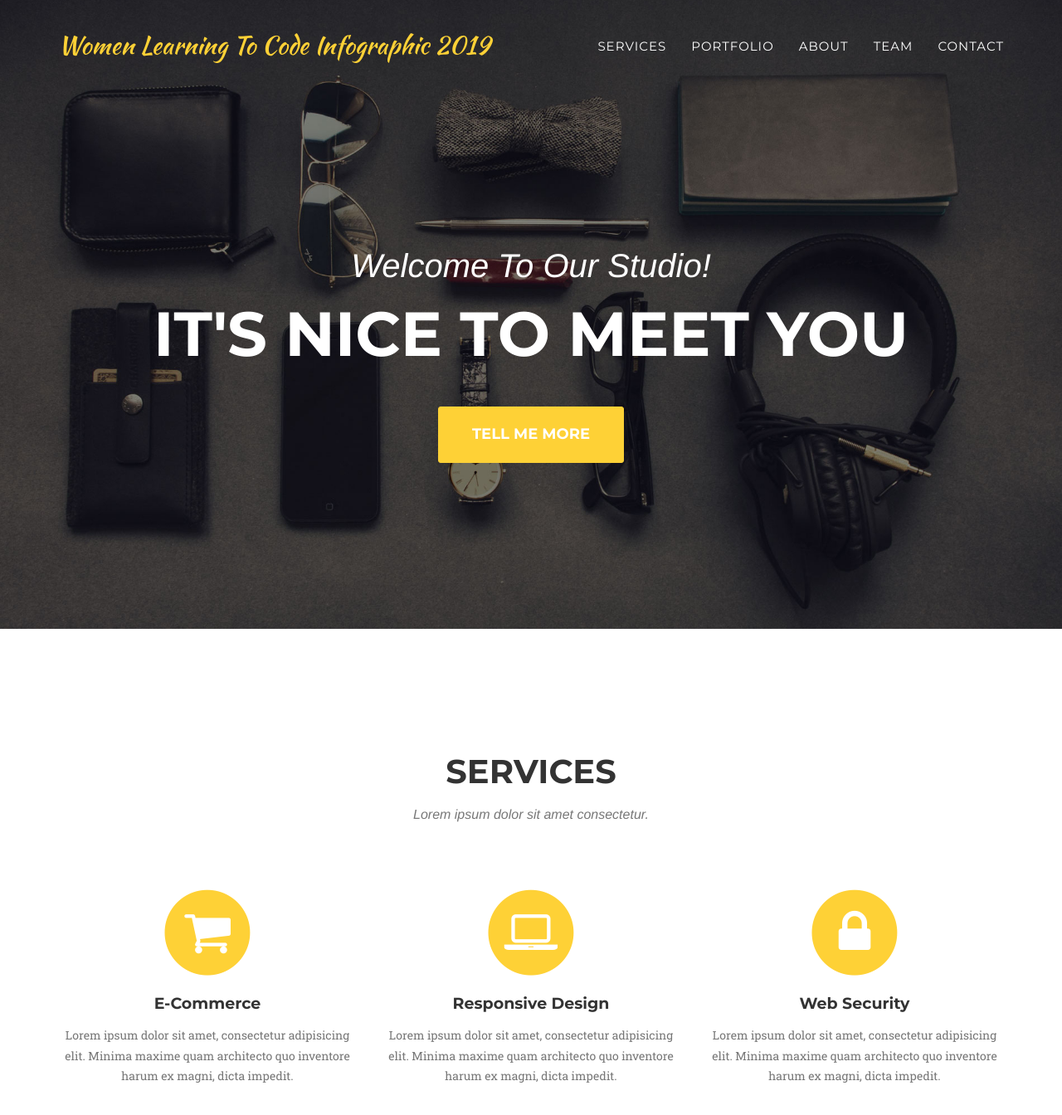
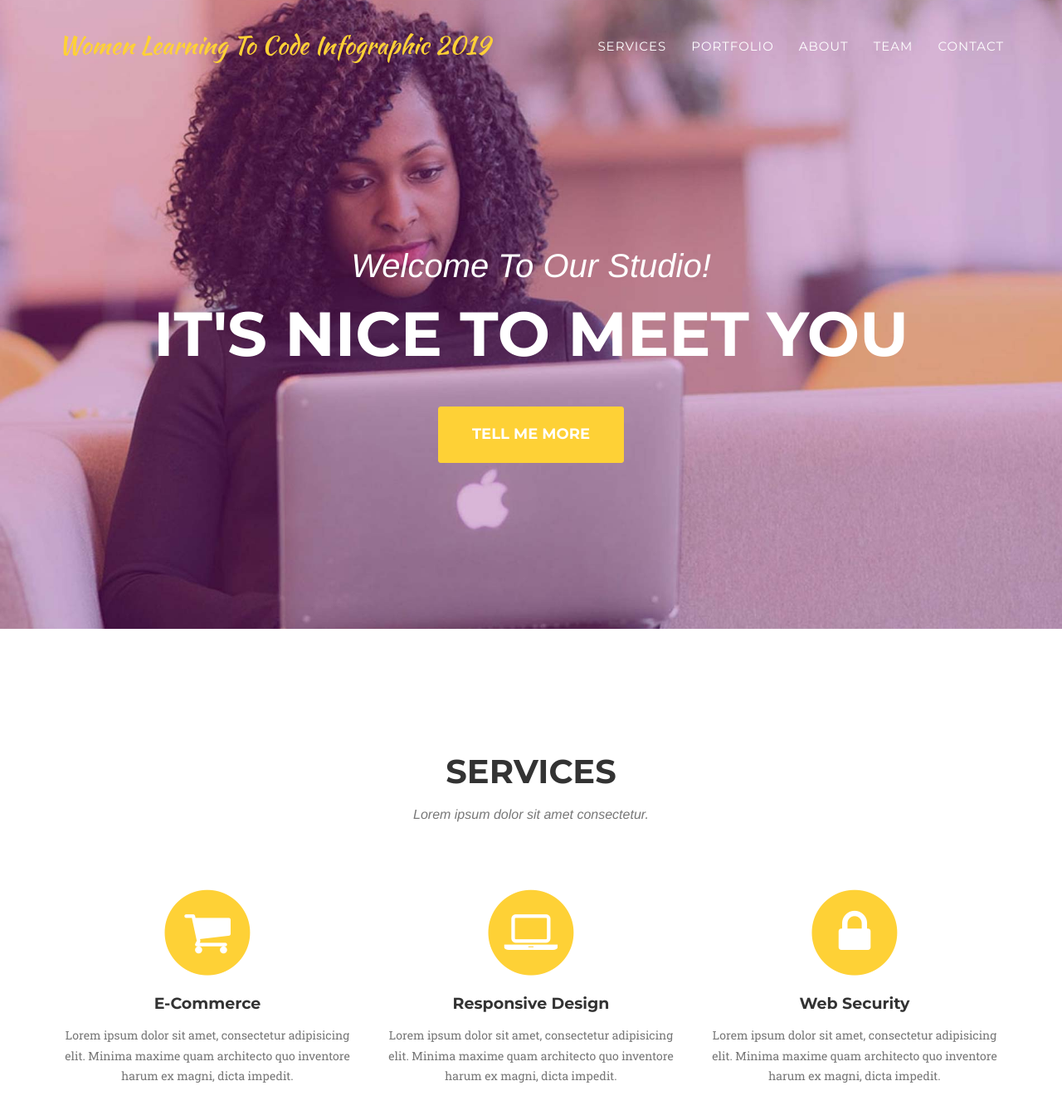
Before and after one commit to msarit/wltc2019, a Jekyll site: the page built from index.html, in a window 1280 px wide and 1400 px high. Shown: the top 1344 px of the window at 83% size. Built offline with Jekyll 4.4.1, drawn with Linux system fonts in a browser that asks for light colours; some web fonts are replaced.

Commit message:
Change header background

```diff
--- a/_includes/css/agency.css
+++ b/_includes/css/agency.css
@@ -269,7 +269,7 @@ header {
     text-align: center;
     color: #fff;
     background-attachment: scroll;
-    background-image: url('{{ site.baseurl }}/img/header-bg.jpg');
+    background-image: url('{{ site.baseurl }}/img/wltcbkgd.jpg');
     background-position: center center;
     background-repeat: none;
     -webkit-background-size: cover;
```
Also changed, not shown: img/wltcbkgd.jpg (added), 1 other file.
